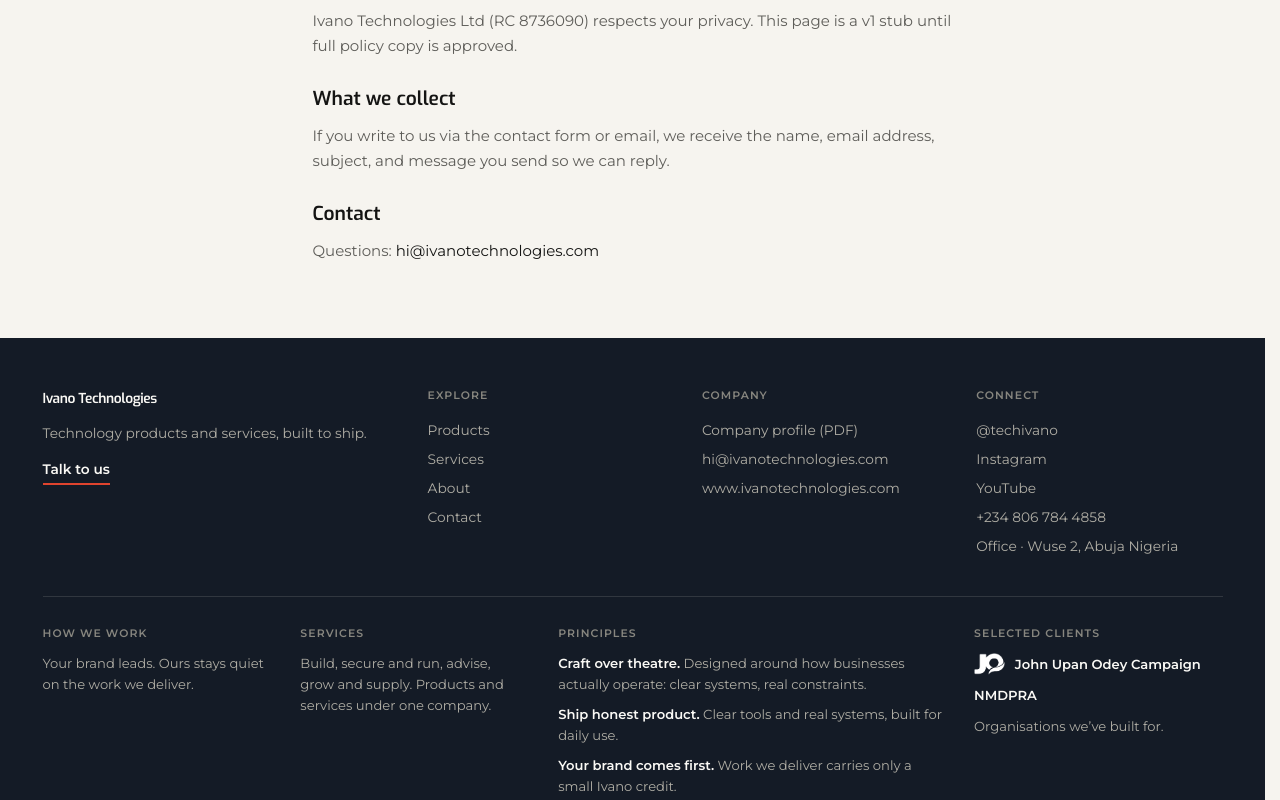
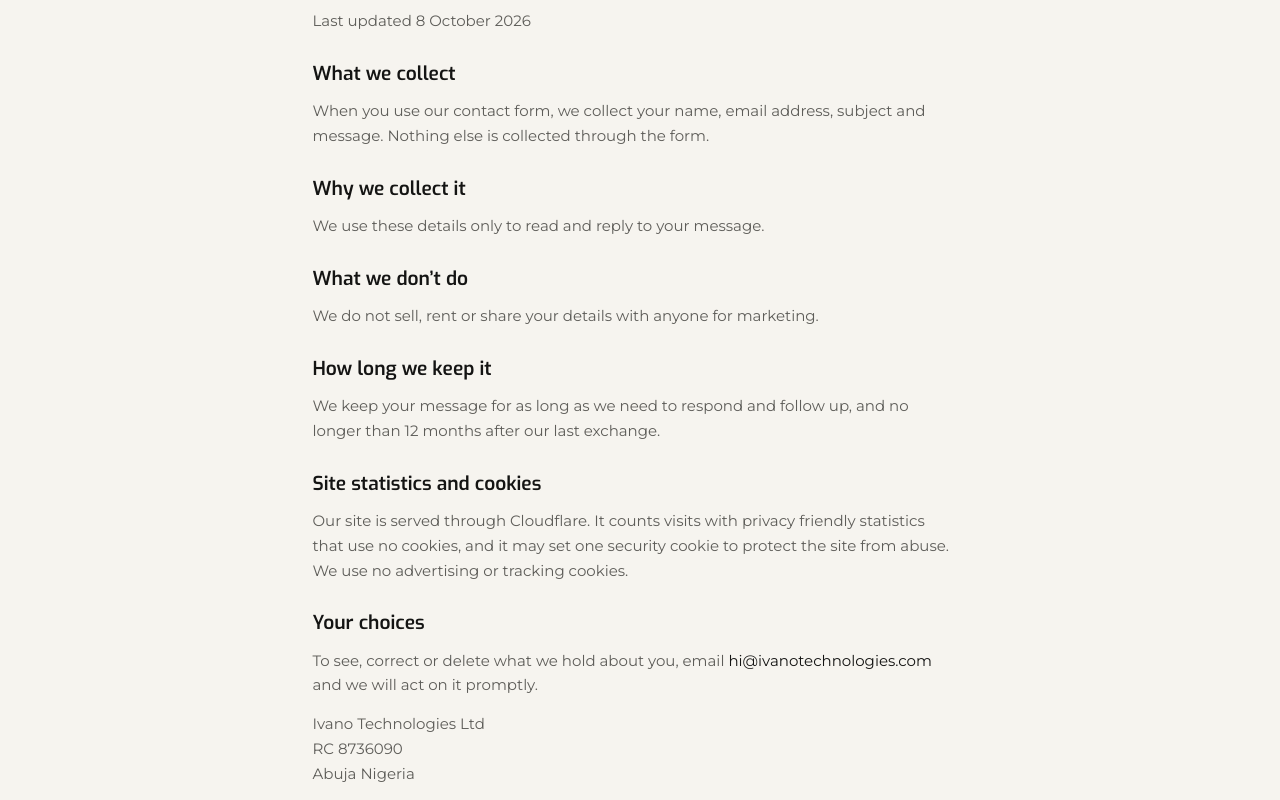
Before and after one commit to Ivano-Technologies/web-ivano, a Next.js app: page /privacy in a window 1280 px wide. Shown: the part 380-1180 px from the top of the page. Built offline with nearby package versions, Linux system fonts and the light colour scheme.

Commit message:
Promote: Privacy notice replaces v1 stub (#37) (#38)
Co-authored-by: Kezi3 <Kezi3@users.noreply.github.com>

```diff
--- a/app/privacy/page.tsx
+++ b/app/privacy/page.tsx
@@ -5,20 +5,46 @@
 
 export default function PrivacyPage() {
   return (
-    <LegalPage title="Privacy">
-      <p>
-        Ivano Technologies Ltd ({SITE.rc}) respects your privacy. This page is a
-        v1 stub until full policy copy is approved.
-      </p>
+    <LegalPage
+      title="Privacy"
+      lede="How we handle the details you send us through this site."
+    >
+      <p>Last updated 8 October 2026</p>
       <h2>What we collect</h2>
       <p>
-        If you write to us via the contact form or email, we receive the name,
-        email address, subject, and message you send so we can reply.
+        When you use our contact form, we collect your name, email address,
+        subject and message. Nothing else is collected through the form.
       </p>
-      <h2>Contact</h2>
+      <h2>Why we collect it</h2>
+      <p>We use these details only to read and reply to your message.</p>
+      <h2>What we don’t do</h2>
       <p>
-        Questions:{" "}
-        <a href={`mailto:${SITE.email}`}>{SITE.email}</a>
+        We do not sell, rent or share your details with anyone for marketing.
+      </p>
+      <h2>How long we keep it</h2>
+      <p>
+        We keep your message for as long as we need to respond and follow up,
+        and no longer than 12 months after our last exchange.
+      </p>
+      <h2>Site statistics and cookies</h2>
+      <p>
+        Our site is served through Cloudflare. It counts visits with privacy
+        friendly statistics that use no cookies, and it may set one security
+        cookie to protect the site from abuse. We use no advertising or
+        tracking cookies.
+      </p>
+      <h2>Your choices</h2>
+      <p>
+        To see, correct or delete what we hold about you, email{" "}
+        <a href={`mailto:${SITE.email}`}>{SITE.email}</a> and we will act on it
+        promptly.
+      </p>
+      <p>
+        Ivano Technologies Ltd
+        <br />
+        {SITE.rc}
+        <br />
+        {SITE.location}
       </p>
     </LegalPage>
   );
--- a/components/LegalPage.tsx
+++ b/components/LegalPage.tsx
@@ -6,6 +6,8 @@
 type LegalPageProps = {
   title: string;
   path: string;
+  /** Hero sub line. Pages without final copy keep the v1 default. */
+  lede?: string;
   children: ReactNode;
 };
 
@@ -17,14 +19,16 @@
   });
 }
 
-export function LegalPage({ title, children }: Omit<LegalPageProps, "path">) {
+const DEFAULT_LEDE = `Light v1 stub. Ownership of ${SITE.name} legal copy is still TBD.`;
+
+export function LegalPage({
+  title,
+  lede = DEFAULT_LEDE,
+  children,
+}: Omit<LegalPageProps, "path">) {
   return (
     <>
-      <PageHero
-        eyebrow="Legal"
-        title={title}
-        lede={`Light v1 stub. Ownership of ${SITE.name} legal copy is still TBD.`}
-      />
+      <PageHero eyebrow="Legal" title={title} lede={lede} />
       <section>
         <div className="wrap legal-prose">{children}</div>
       </section>
```
